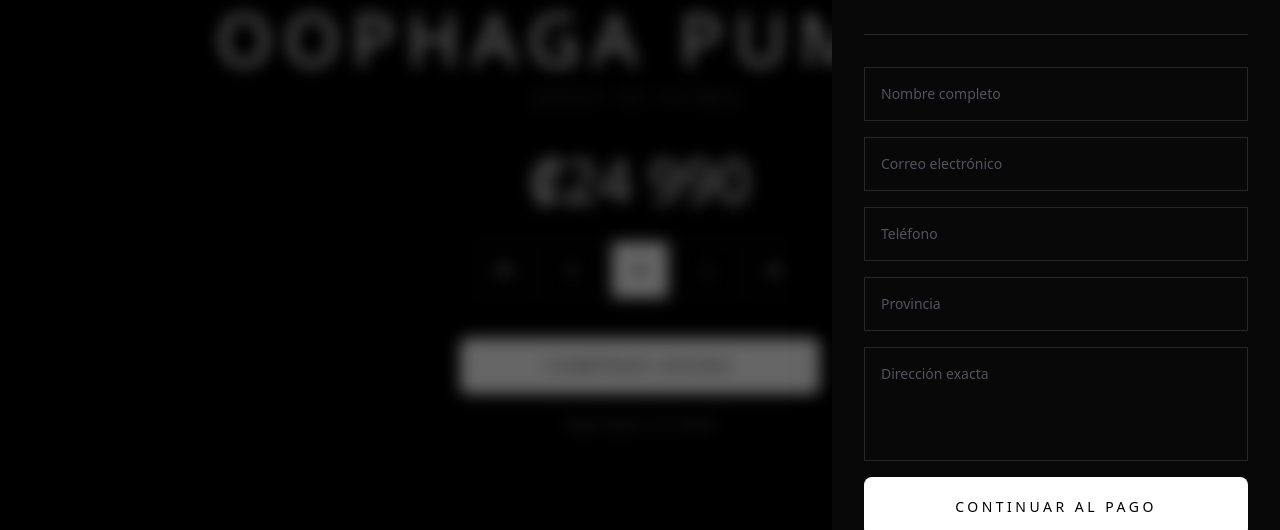
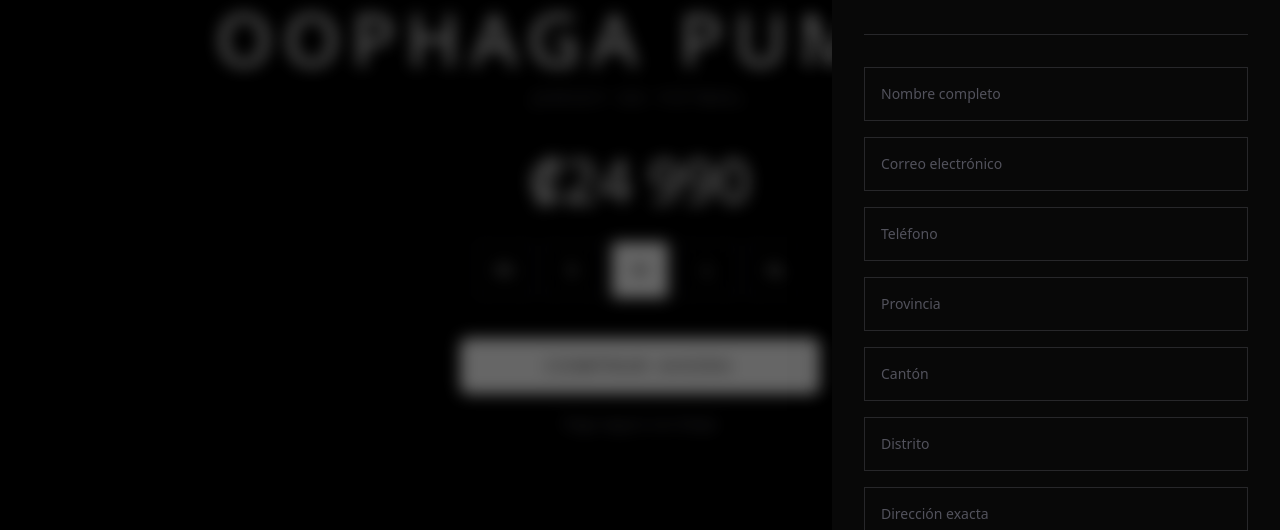
Before and after one commit to mzamorac17/sukia-store, a Next.js app: page / in a window 1280 px wide. Both pictures are taken after a click on the button "COMPRAR AHORA". Shown: the part 715-1245 px from the top of the page. Built offline with nearby package versions, Linux system fonts and the light colour scheme; no server answers.

Commit message:
Add submiting state to checkout

```diff
--- a/components/checkout/CheckoutDrawer.tsx
+++ b/components/checkout/CheckoutDrawer.tsx
@@ -1,8 +1,10 @@
 "use client";
 
+import { FormEvent, useState } from "react";
 import { X } from "lucide-react";
 import { motion, AnimatePresence } from "framer-motion";
 import { product } from "@/lib/product";
+import { supabase } from "@/lib/supabase";
 
 interface CheckoutDrawerProps {
   open: boolean;
@@ -15,6 +17,79 @@ export default function CheckoutDrawer({
   onClose,
   selectedSize,
 }: CheckoutDrawerProps) {
+  const [isSubmitting, setIsSubmitting] = useState(false);
+
+  const [formData, setFormData] = useState({
+    fullName: "",
+    email: "",
+    phone: "",
+    province: "",
+    canton: "",
+    district: "",
+    address: "",
+    notes: "",
+  });
+
+  function handleChange(
+    event: React.ChangeEvent<HTMLInputElement | HTMLTextAreaElement>
+  ) {
+    const { name, value } = event.target;
+
+    setFormData((currentData) => ({
+      ...currentData,
+      [name]: value,
+    }));
+  }
+
+  async function handleSubmit(event: FormEvent<HTMLFormElement>) {
+    event.preventDefault();
+
+    if (isSubmitting) return;
+
+    setIsSubmitting(true);
+
+    const order = {
+      product_id: product.id,
+      product_name: product.name,
+      selected_size: selectedSize,
+      price: product.price,
+
+      full_name: formData.fullName,
+      email: formData.email,
+      phone: formData.phone,
+      province: formData.province,
+      canton: formData.canton,
+      district: formData.district,
+      address: formData.address,
+      notes: formData.notes,
+    };
+
+    const { error } = await supabase.from("orders").insert(order);
+
+    if (error) {
+      console.error("ORDER ERROR:", error);
+      alert("Hubo un problema guardando el pedido.");
+      setIsSubmitting(false);
+      return;
+    }
+
+    alert("Pedido guardado correctamente.");
+
+    setFormData({
+      fullName: "",
+      email: "",
+      phone: "",
+      province: "",
+      canton: "",
+      district: "",
+      address: "",
+      notes: "",
+    });
+
+    setIsSubmitting(false);
+    onClose();
+  }
+
   return (
     <AnimatePresence>
       {open && (
@@ -42,6 +117,7 @@ export default function CheckoutDrawer({
               <button
                 onClick={onClose}
                 className="rounded-full border border-zinc-800 p-2 transition hover:border-white"
+                type="button"
               >
                 <X size={18} />
               </button>
@@ -65,42 +141,95 @@ export default function CheckoutDrawer({
               </p>
             </div>
 
-            <form className="mt-8 flex flex-1 flex-col gap-4">
+            <form
+              onSubmit={handleSubmit}
+              className="mt-8 flex flex-1 flex-col gap-4"
+            >
               <input
+                name="fullName"
+                value={formData.fullName}
+                onChange={handleChange}
                 type="text"
                 placeholder="Nombre completo"
+                required
                 className="border border-zinc-800 bg-transparent px-4 py-4 text-sm outline-none transition placeholder:text-zinc-600 focus:border-white"
               />
 
               <input
+                name="email"
+                value={formData.email}
+                onChange={handleChange}
                 type="email"
                 placeholder="Correo electrónico"
+                required
                 className="border border-zinc-800 bg-transparent px-4 py-4 text-sm outline-none transition placeholder:text-zinc-600 focus:border-white"
               />
 
               <input
+                name="phone"
+                value={formData.phone}
+                onChange={handleChange}
                 type="tel"
                 placeholder="Teléfono"
+                required
                 className="border border-zinc-800 bg-transparent px-4 py-4 text-sm outline-none transition placeholder:text-zinc-600 focus:border-white"
               />
 
               <input
+                name="province"
+                value={formData.province}
+                onChange={handleChange}
                 type="text"
                 placeholder="Provincia"
+                required
+                className="border border-zinc-800 bg-transparent px-4 py-4 text-sm outline-none transition placeholder:text-zinc-600 focus:border-white"
+              />
+
+              <input
+                name="canton"
+                value={formData.canton}
+                onChange={handleChange}
+                type="text"
+                placeholder="Cantón"
+                required
+                className="border border-zinc-800 bg-transparent px-4 py-4 text-sm outline-none transition placeholder:text-zinc-600 focus:border-white"
+              />
+
+              <input
+                name="district"
+                value={formData.district}
+                onChange={handleChange}
+                type="text"
+                placeholder="Distrito"
+                required
                 className="border border-zinc-800 bg-transparent px-4 py-4 text-sm outline-none transition placeholder:text-zinc-600 focus:border-white"
               />
 
               <textarea
+                name="address"
+                value={formData.address}
+                onChange={handleChange}
                 placeholder="Dirección exacta"
-                rows={4}
+                rows={3}
+                required
+                className="resize-none border border-zinc-800 bg-transparent px-4 py-4 text-sm outline-none transition placeholder:text-zinc-600 focus:border-white"
+              />
+
+              <textarea
+                name="notes"
+                value={formData.notes}
+                onChange={handleChange}
+                placeholder="Notas adicionales / referencia"
+                rows={2}
                 className="resize-none border border-zinc-800 bg-transparent px-4 py-4 text-sm outline-none transition placeholder:text-zinc-600 focus:border-white"
               />
 
               <button
-                type="button"
-                className="mt-auto w-full rounded-md bg-white py-5 text-sm uppercase tracking-[0.25em] text-black transition hover:bg-zinc-200"
+                type="submit"
+                disabled={isSubmitting}
+                className="mt-auto w-full rounded-md bg-white py-5 text-sm uppercase tracking-[0.25em] text-black transition hover:bg-zinc-200 disabled:cursor-not-allowed disabled:opacity-50"
               >
-                Continuar al pago
+                {isSubmitting ? "Guardando..." : "Continuar al pago"}
               </button>
             </form>
           </motion.aside>
--- /dev/null
+++ b/lib/supabase.ts
@@ -0,0 +1,14 @@
+import { createClient } from "@supabase/supabase-js";
+
+const supabaseUrl = process.env.NEXT_PUBLIC_SUPABASE_URL;
+const supabaseAnonKey = process.env.NEXT_PUBLIC_SUPABASE_ANON_KEY;
+
+if (!supabaseUrl) {
+  throw new Error("Missing NEXT_PUBLIC_SUPABASE_URL");
+}
+
+if (!supabaseAnonKey) {
+  throw new Error("Missing NEXT_PUBLIC_SUPABASE_ANON_KEY");
+}
+
+export const supabase = createClient(supabaseUrl, supabaseAnonKey);
```
